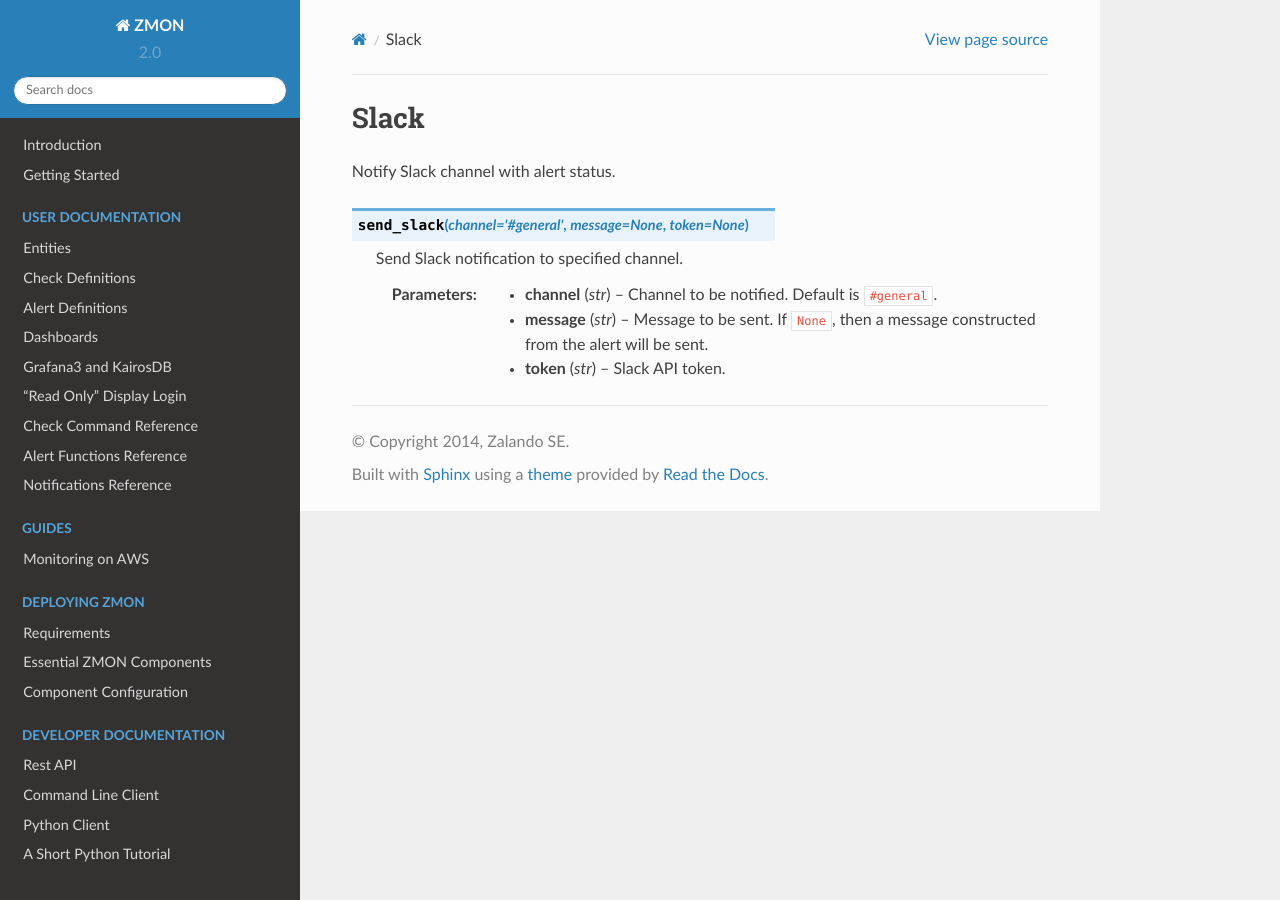
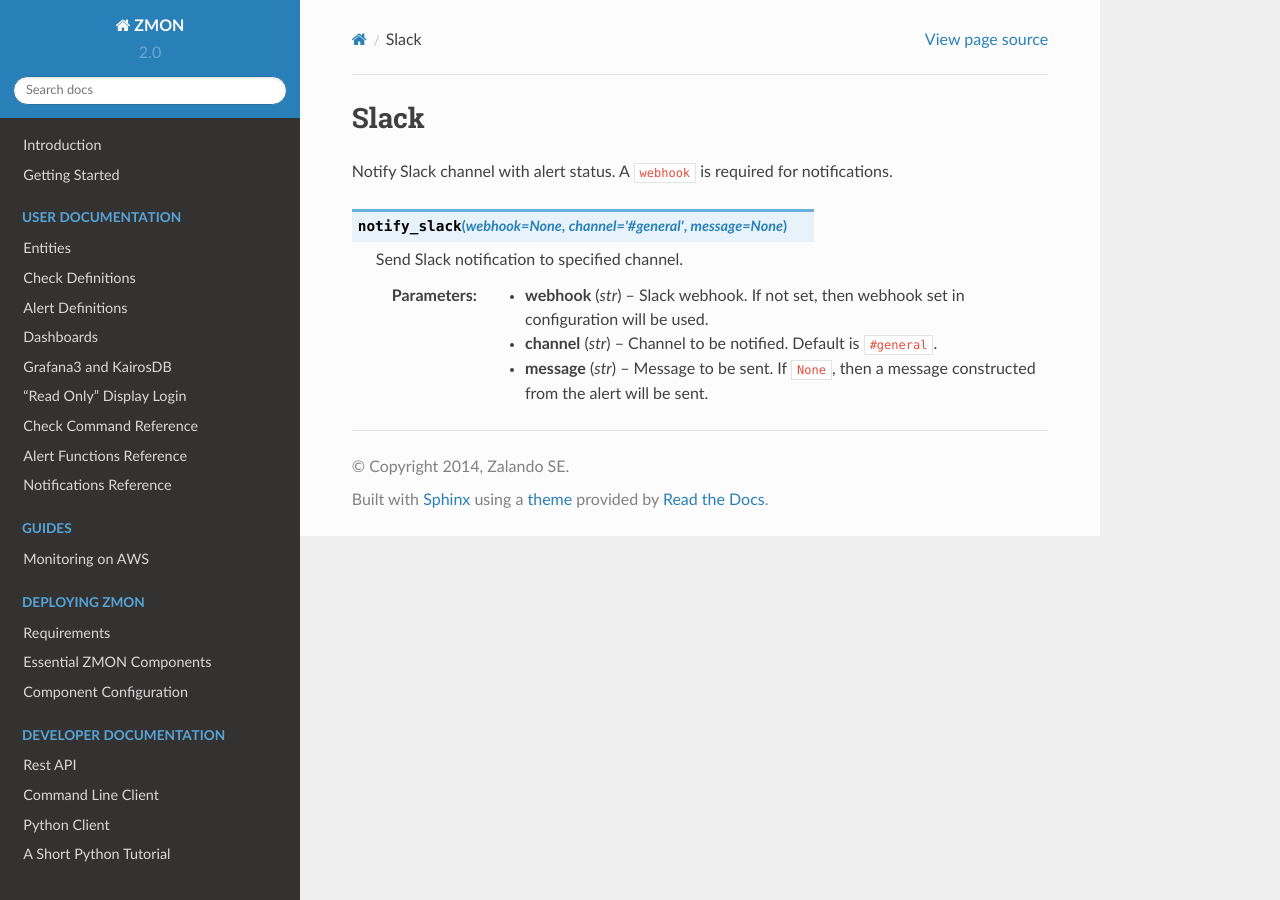
Before and after one commit to zalando-zmon/zmon-docs, a Sphinx documentation site: the page built from docs/user/notifications/slack.rst, in a window 1280 px wide. Built offline with Sphinx 7.4.7 and the Read the Docs theme 2.0.0, drawn with Linux system fonts in a browser that asks for light colours.

Commit message:
Update slack docs to use webhook iso token (#52)

```diff
--- a/docs/user/notifications/slack.rst
+++ b/docs/user/notifications/slack.rst
@@ -1,19 +1,19 @@
 Slack
 -----
 
-Notify Slack channel with alert status.
+Notify Slack channel with alert status. A ``webhook`` is required for notifications.
 
-.. py:function:: send_slack(channel='#general', message=None, token=None)
+.. py:function:: notify_slack(webhook=None, channel='#general', message=None)
 
     ::
 
     Send Slack notification to specified channel.
+
+    :param webhook: Slack webhook. If not set, then webhook set in configuration will be used.
+    :type webhook: str
 
     :param channel: Channel to be notified. Default is ``#general``.
     :type channel: str
 
     :param message: Message to be sent. If ``None``, then a message constructed from the alert will be sent.
     :type message: str
-
-    :param token: Slack API token.
-    :type token: str
```
